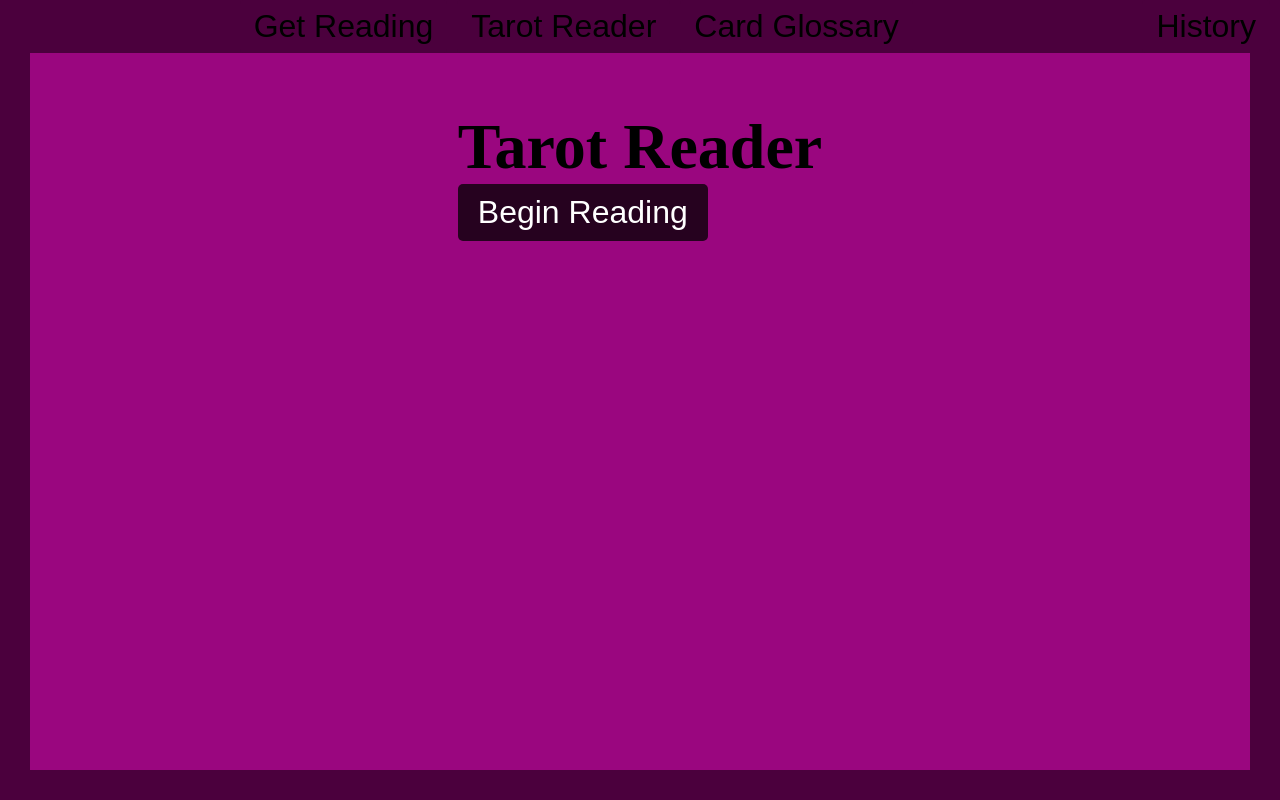
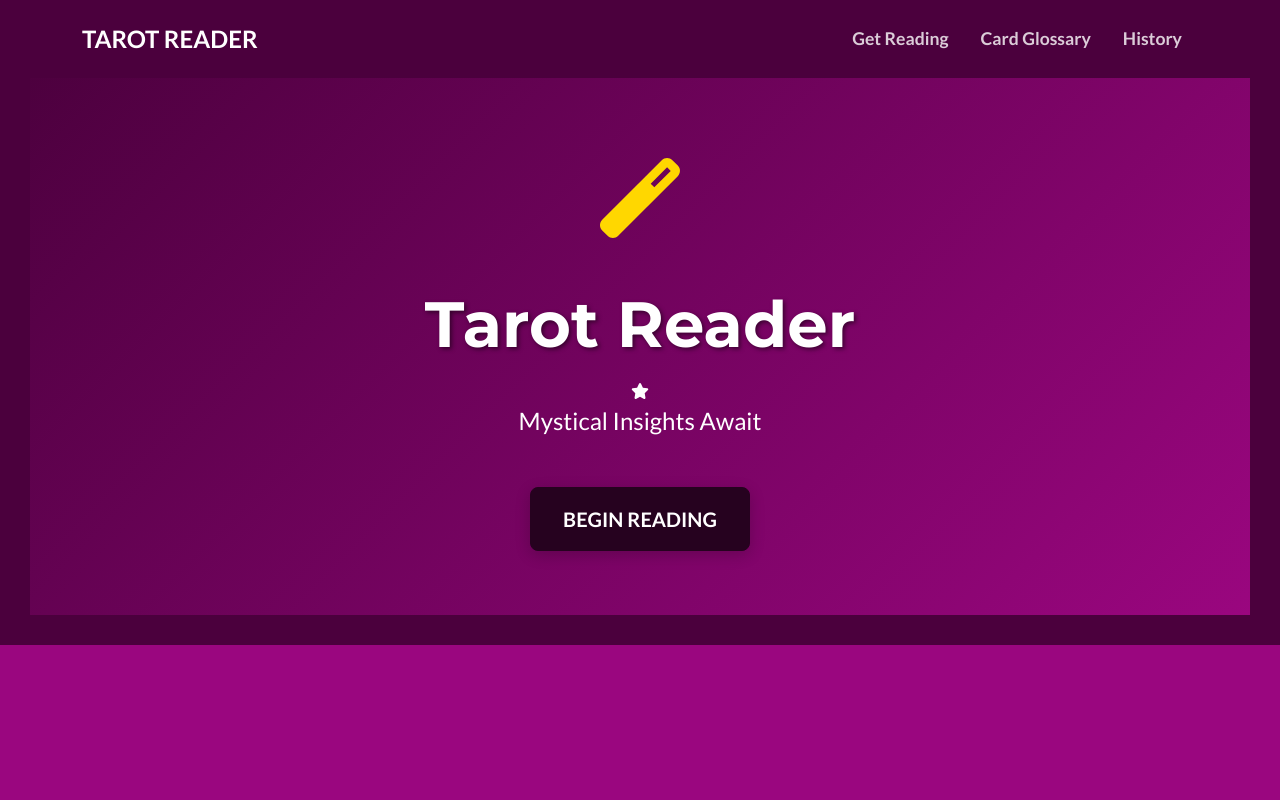
Before and after one commit to PandoraV1/Tarot-Reader, a Flask app: page / in a window 1280 px wide. Run offline with Flask 3, Linux system fonts and the light colour scheme; some libraries are stand-ins or nearby versions.

Commit message:
functioning home page with bootstrap template

```diff
--- /dev/null
+++ b/Tarot_Reader/package.json
@@ -0,0 +1,5 @@
+{
+  "dependencies": {
+    "startbootstrap-freelancer": "^7.0.7"
+  }
+}
--- a/Tarot_Reader/static/styles/style.css
+++ b/Tarot_Reader/static/styles/style.css
@@ -1,65 +1,100 @@
-* {
-    margin: 0;
-    padding: 0;
-    box-sizing: border-box;
-}
-
-.header-bar {
-    position: fixed;
-    top: 0;
-    left: 0;
-    right: 0;
-    display: flex;
-    align-items: center;
-    justify-content: center;
-    background-color: #4B003D;
-    color: #000000;
-    padding: 0 10px;
-    width: 100%;
-    box-sizing: border-box;
-}
-
-.header-center {
-    display: flex;
-    justify-content: center;
-    gap: 10px;
-    flex: 1;
-}
-
-.header-right {
-    margin-left: auto;
-    justify-content: flex-end;
-}
-
-.header-bar button {
-    background-color: #4B003D;
-    color: #000000;
-    border: none;
-    padding: 8px 14px;
-    cursor: pointer;
-    border-radius: 4px;
-}
-
-.header-bar button:hover {
-    background-color: #430437;
+/* Tarot Purple Theme - Bootstrap Freelancer Style */
+:root {
+    --tarot-primary: #4B003D;
+    --tarot-secondary: #26021F;
+    --tarot-hover: #430437;
+    --tarot-bg: #9A067F;
 }
 
 body {
-    margin: 0;
-    padding: 2rem;
-    border: 2px solid #4B003D;
-    background-color: #9A067F;
-    color: #000000;
-    min-height: 100vh;
-    display: flex;
-    flex-direction: column;
-    align-items: center;
-    gap: 2rem;
-    font-size: 2rem;
+    border: 30px solid var(--tarot-primary) !important;
+    background-color: var(--tarot-bg) !important;
+    font-family: 'Lato', sans-serif;
 }
 
-input, button {
-    font-size: 2rem;
-    padding: 1rem;
-    border-radius: 10px;
+/* Freelancer Navbar - Fixed Top Purple */
+.navbar {
+    background-color: var(--tarot-primary) !important;
+    padding: 1rem 0;
+    font-weight: 700;
+    text-transform: uppercase;
+    font-size: 1.1rem;
 }
+
+.navbar-brand {
+    color: white !important;
+    font-size: 1.5rem;
+    font-weight: 700;
+}
+
+.navbar-dark .navbar-nav .nav-link {
+    color: rgba(255,255,255,.8) !important;
+    padding: 0.5rem 1rem !important;
+}
+
+.navbar-dark .navbar-nav .nav-link:hover {
+    color: white !important;
+    background-color: var(--tarot-hover);
+    border-radius: 0.25rem;
+}
+
+/* Masthead/Hero Section */
+.masthead {
+    background: linear-gradient(135deg, var(--tarot-primary) 0%, var(--tarot-bg) 100%);
+    min-height: 70vh;
+    display: flex;
+    align-items: center;
+    text-align: center;
+    color: white;
+    padding: 8rem 0 4rem;
+    position: relative;
+}
+
+.masthead h1 {
+    font-family: 'Montserrat', sans-serif;
+    font-size: clamp(2.5rem, 5vw, 4rem);
+    font-weight: 700;
+    margin-bottom: 1rem;
+    text-shadow: 2px 2px 4px rgba(0,0,0,0.5);
+}
+
+.masthead p {
+    font-size: 1.5rem;
+    font-weight: 300;
+    margin-bottom: 2rem;
+}
+
+/* Tarot Buttons - Freelancer Style */
+.btn-tarot {
+    background-color: var(--tarot-secondary);
+    border-color: var(--tarot-secondary);
+    color: white;
+    padding: 1rem 2rem;
+    font-size: 1.25rem;
+    border-radius: 0.5rem;
+    font-weight: 700;
+    text-transform: uppercase;
+    transition: all 0.3s ease;
+    box-shadow: 0 4px 15px rgba(0,0,0,0.2);
+}
+
+.btn-tarot:hover {
+    background-color: var(--tarot-hover);
+    border-color: var(--tarot-hover);
+    color: white;
+    transform: translateY(-2px);
+    box-shadow: 0 6px 20px rgba(0,0,0,0.3);
+}
+
+/* Responsive fixes */
+@media (max-width: 768px) {
+    .header-center {
+        flex-direction: column !important;
+        gap: 0.5rem;
+    }
+
+    body {
+        padding: 1rem !important;
+        border-width: 15px !important;
+    }
+}
--- a/Tarot_Reader/templates/home.html
+++ b/Tarot_Reader/templates/home.html
@@ -2,56 +2,65 @@
 <html lang="en">
 <head>
     <meta charset="UTF-8">
+    <meta name="viewport" content="width=device-width, initial-scale=1">
     <title>Tarot Reader</title>
+    <!-- Font Awesome -->
+    <script src="https://use.fontawesome.com/releases/v6.3.0/js/all.js" crossorigin="anonymous"></script>
+    <!-- Google Fonts -->
+    <link href="https://fonts.googleapis.com/css?family=Montserrat:400,700|Lato:400,700,400italic,700italic" rel="stylesheet">
+    <!-- Bootstrap CSS -->
+    <link href="https://cdn.jsdelivr.net/npm/bootstrap@5.3.3/dist/css/bootstrap.min.css" rel="stylesheet">
+    <!-- Your Styles -->
     <link href="{{ url_for('static', filename='styles/style.css') }}" rel="stylesheet">
-    <style>
-    body {
-        border: 30px solid #4B003D; /* border color */
-        margin: 0; /* space from edge of screen */
-        padding: 10px; /* padding from other objects */
-    }
-    .mybutton {
-        background-color: #26021F; /* button's background color */
-        color: white; /* text color */
-        padding: 10px 20px; /* Adds space inside the button */
-        border: none; /* Removes the default border */
-        border-radius: 5px; /* Rounds the corners */
-        cursor: pointer; /* changes cursor on hover */
-    }
-    .mybutton:hover {
-        background-color: #430437;
-    }
-    </style>
 </head>
-<body>
-    <div class="header-bar">
-        <div class="header-center">
-            <form action="{{ url_for('cards') }}" method="get">
-                <button type="submit">Get Reading</button>
-            </form>
+<body id="page-top">
+    <!-- Navigation (Freelancer Style) -->
+    <nav class="navbar navbar-expand-lg navbar-dark fixed-top" id="mainNav">
+        <div class="container">
+            <a class="navbar-brand" href="{{ url_for('home') }}">Tarot Reader</a>
+            <button class="navbar-toggler" type="button" data-bs-toggle="collapse" data-bs-target="#navbarResponsive">
+                <i class="fas fa-bars"></i>
+            </button>
+            <div class="collapse navbar-collapse" id="navbarResponsive">
+                <ul class="navbar-nav ms-auto">
+                    <li class="nav-item">
+                        <form action="{{ url_for('cards') }}" method="get" class="d-inline">
+                            <button type="submit" class="nav-link btn btn-link p-2">Get Reading</button>
+                        </form>
+                    </li>
+                    <li class="nav-item">
+                        <form action="{{ url_for('glossary') }}" method="get" class="d-inline">
+                            <button type="submit" class="nav-link btn btn-link p-2">Card Glossary</button>
+                        </form>
+                    </li>
+                    <li class="nav-item">
+                        <form action="{{ url_for('history') }}" method="get" class="d-inline">
+                            <button type="submit" class="nav-link btn btn-link p-2">History</button>
+                        </form>
+                    </li>
+                </ul>
+            </div>
+        </div>
+    </nav>
 
-            <form action="{{ url_for('home') }}" method="get">
-                <button type="submit">Tarot Reader</button>
-            </form>
-
-            <form action="{{ url_for('glossary') }}" method="get">
-                <button type="submit">Card Glossary</button>
+    <!-- Masthead/Hero -->
+    <header class="masthead text-white text-center">
+        <div class="container d-flex align-items-center flex-column">
+            <i class="fas fa-magic fa-5x mb-5" style="color: #FFD700;"></i>
+            <h1 class="masthead-heading">Tarot Reader</h1>
+            <div class="divider-custom divider-light">
+                <div class="divider-custom-line"></div>
+                <div class="divider-custom-icon"><i class="fas fa-star"></i></div>
+                <div class="divider-custom-line"></div>
+            </div>
+            <p class="masthead-subheading font-weight-light mb-0">Mystical Insights Await</p>
+            <form action="{{ url_for('cards') }}" method="get" class="mt-5">
+                <button type="submit" class="btn btn-xl btn-tarot">Begin Reading</button>
             </form>
         </div>
+    </header>
 
-        <div class="header-right">
-            <form action="{{ url_for('history') }}" method="get">
-                <button type="submit">History</button>
-            </form>
-        </div>
-    </div>
-
-    <div style="margin-top: 70px">
-        <h1>Tarot Reader</h1>
-
-        <form action="{{ url_for('cards') }}" method="get">
-            <button class="mybutton">Begin Reading </button>
-        </form>
-    </div>
+    <!-- Bootstrap JS -->
+    <script src="https://cdn.jsdelivr.net/npm/bootstrap@5.3.3/dist/js/bootstrap.bundle.min.js"></script>
 </body>
 </html>
```
Also changed, not shown: Tarot_Reader/package-lock.json (added).
